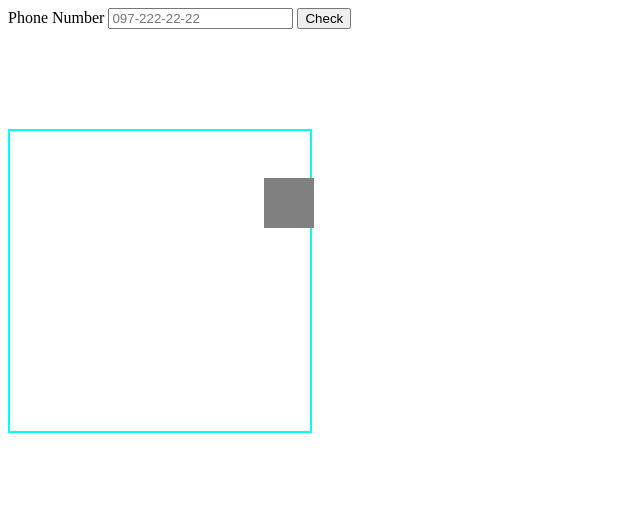
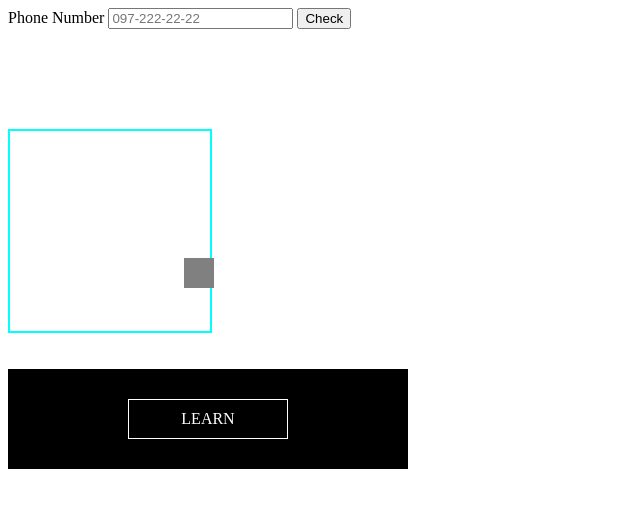
Before and after one commit to RudychikFedorV/geektech-front-JS, a plain HTML site: page index.html in a window 1280 px wide. Shown: the whole page, without its empty margins (0-640 px from the left). Drawn offline with Linux system fonts and the light colour scheme.

Commit message:
button hover effect

```diff
--- a/css/main.css
+++ b/css/main.css
@@ -1,13 +1,58 @@
-.parent-block{
-    margin-top: 100px;
-    position: relative;
-    width: 300px;
-    height: 300px;
-    border: 2px solid aqua;
+
+/* 2 */
+.parent-block {
+  margin-top: 100px;
+  position: relative;
+  width: 200px;
+  height: 200px;
+  border: 2px solid aqua;
 }
-.child-block{
-    position: absolute;
-    width: 50px;
-    height: 50px;
-    background-color: gray;
+.child-block {
+  position: absolute;
+  width: 30px;
+  height: 30px;
+  background-color: gray;
 }
+
+/* 3 */
+.button-container {
+  background-color: #000;
+  width: 400px;
+  height: 100px;
+  display: flex;
+  justify-content: center;
+  align-items: center;
+}
+.button {
+  color: #fff;
+  cursor: pointer;
+  font-style: 16px;
+  line-height: 40px;
+  max-width: 160px;
+  font-weight: 400;
+  width: 100%;
+  position: relative;
+  text-decoration: none;
+  text-transform: uppercase;
+  text-align: center;
+}
+.button svg {
+  position: absolute;
+  height: 40px;
+  left: 0;
+  top: 0;
+  width: 100%;
+}
+.button rect {
+  fill: none;
+  stroke: #fff;
+  stroke-width: 2;
+  stroke-dasharray: 450, 0;
+  transition: all 0.5s linear;
+}
+.button:hover rect {
+  stroke-width: 5;
+  stroke-dasharray: 20, 330;
+  stroke-dashoffset: 48;
+  transition: all 2s cubic-bezier(0.22, 1, 0.25, 1);
+}
--- a/index.html
+++ b/index.html
@@ -1,5 +1,6 @@
 <!DOCTYPE html>
 <html lang="en">
+
 <head>
     <meta charset="UTF-8">
     <meta http-equiv="X-UA-Compatible" content="IE=edge">
@@ -7,6 +8,7 @@
     <title>JS</title>
     <link rel="stylesheet" href="css/main.css">
 </head>
+
 <body>
     <div class="wrapper">
         <!-- 1 -->
@@ -17,9 +19,19 @@
 
         <!-- 2 -->
         <div class="parent-block">
-        <div class="child-block">
+            <div class="child-block"></div>
+        </div>
+        <br>
+        <br>
+        <!-- 3 -->
+        <div class="button-container">
+            <a href="#!" class="button">
+                <svg>
+                    <rect x="0" y="0" fill="none" width="100%" height="100%" />
+                </svg>
+                Learn
+            </a>
 
-        </div>
         </div>
     </div>
 
@@ -27,4 +39,5 @@
     <script src="./js/split.js"></script>
 
 </body>
+
 </html>
--- a/js/split.js
+++ b/js/split.js
@@ -15,7 +15,6 @@ btn.addEventListener("click", () => {
 });
 
 // Lesson 2
-
 const parentBlock = document.querySelector(".parent-block");
 const childBlock = document.querySelector(".child-block");
 
@@ -41,5 +40,4 @@ const moveBlock = () => {
   }
   requestAnimationFrame(moveBlock);
 };
-
 moveBlock();
```
Also changed, not shown: 1 other file. Lines whose indentation alone changed are shown as unchanged.
